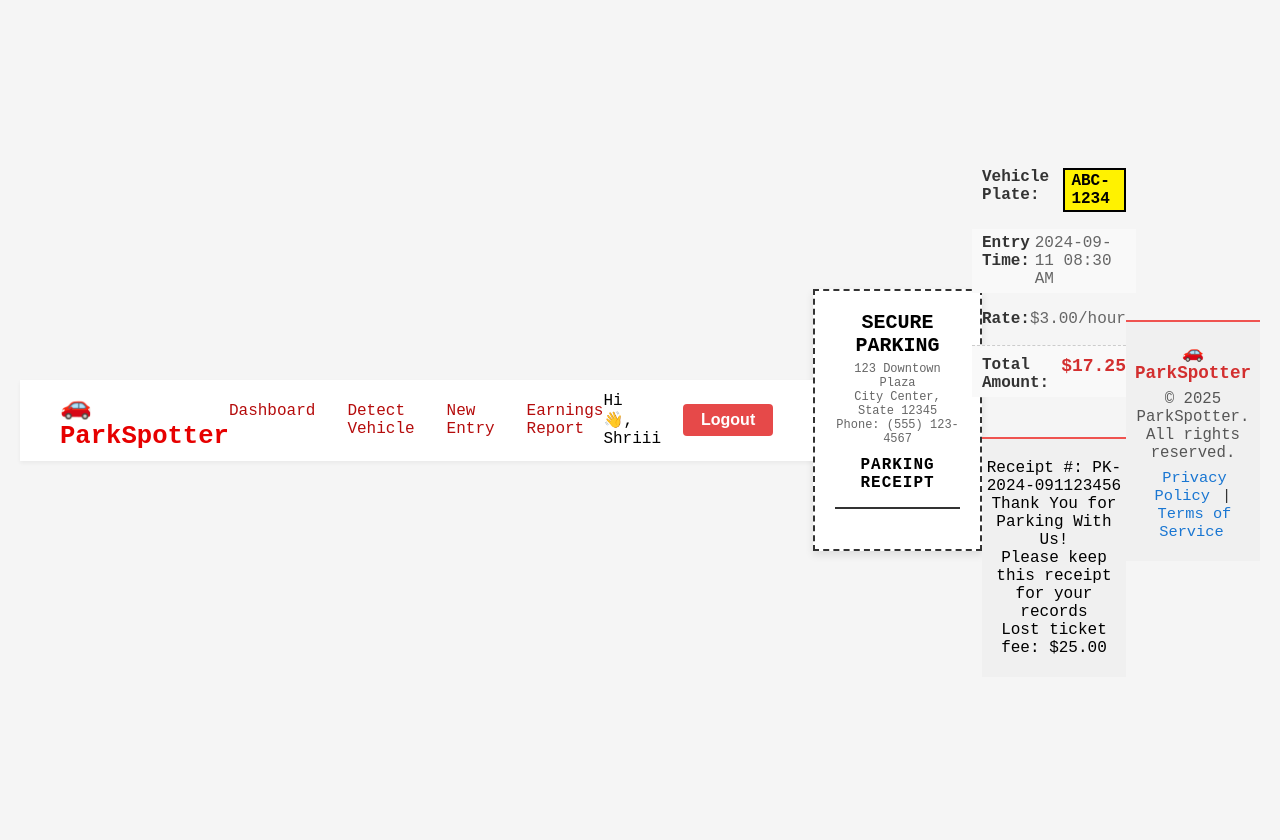
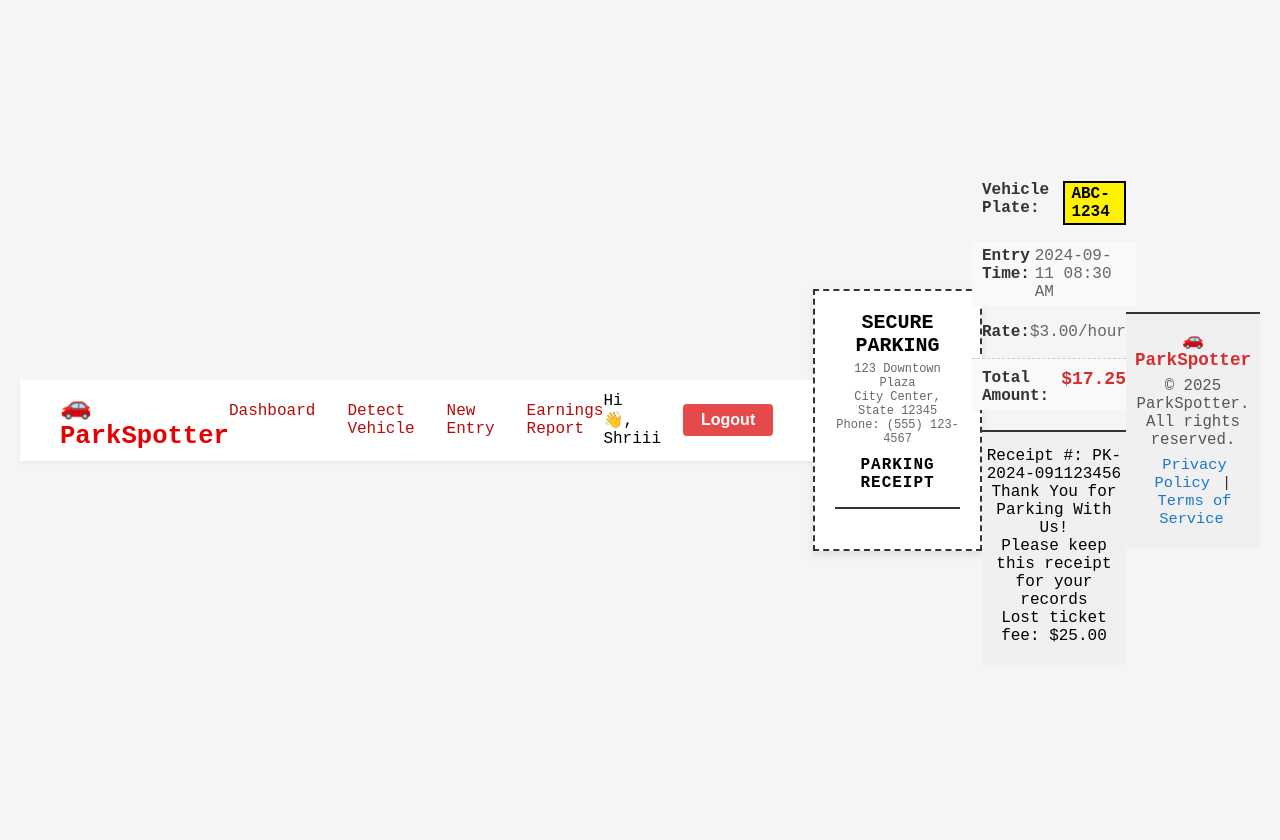
Before and after one commit to yashc2003/ParkSpotter, a Django app: template parkspotter/templates/recipt.html in a window 1280 px wide. Run offline with Django 5.2, Linux system fonts and the light colour scheme; the template is opened without the code that fills it, so the values that code supplies are empty; a user stored in the database is signed in.

Commit message:
Css provide to footer of receipt

```diff
--- a/parkspotter/static/css/recipt.css
+++ b/parkspotter/static/css/recipt.css
@@ -76,3 +76,9 @@
             font-weight: bold;
             color: #d32f2f;
         }
+.footer {
+            border-top: 2px solid #333;
+            padding-top: 15px;
+            margin-top: 20px;
+            text-align: center;
+        }
```
